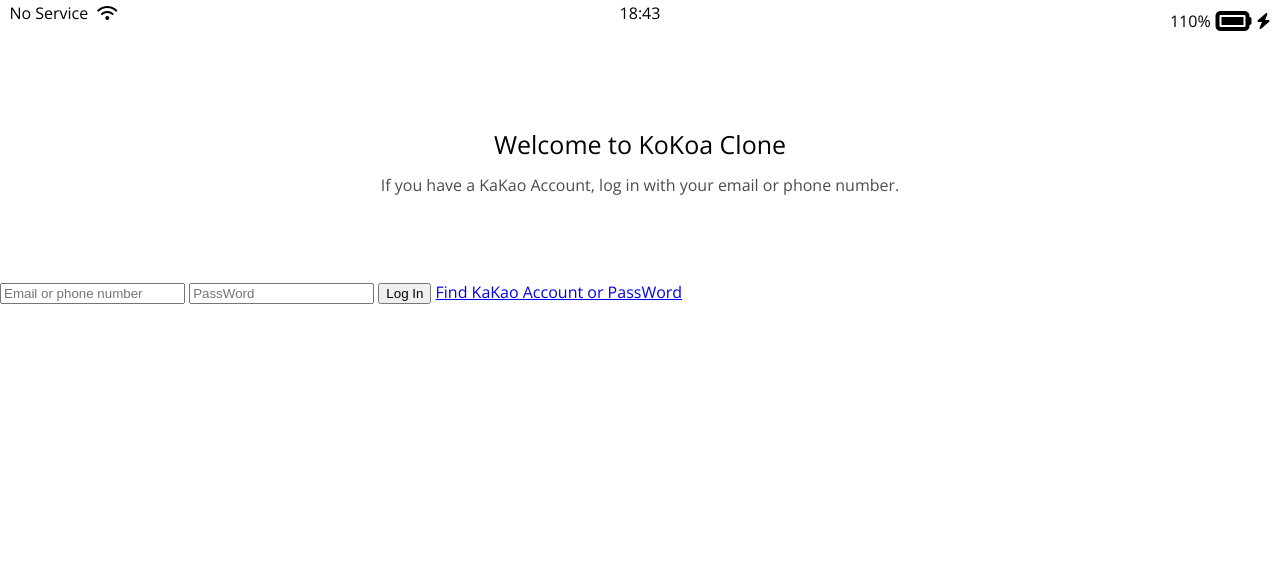
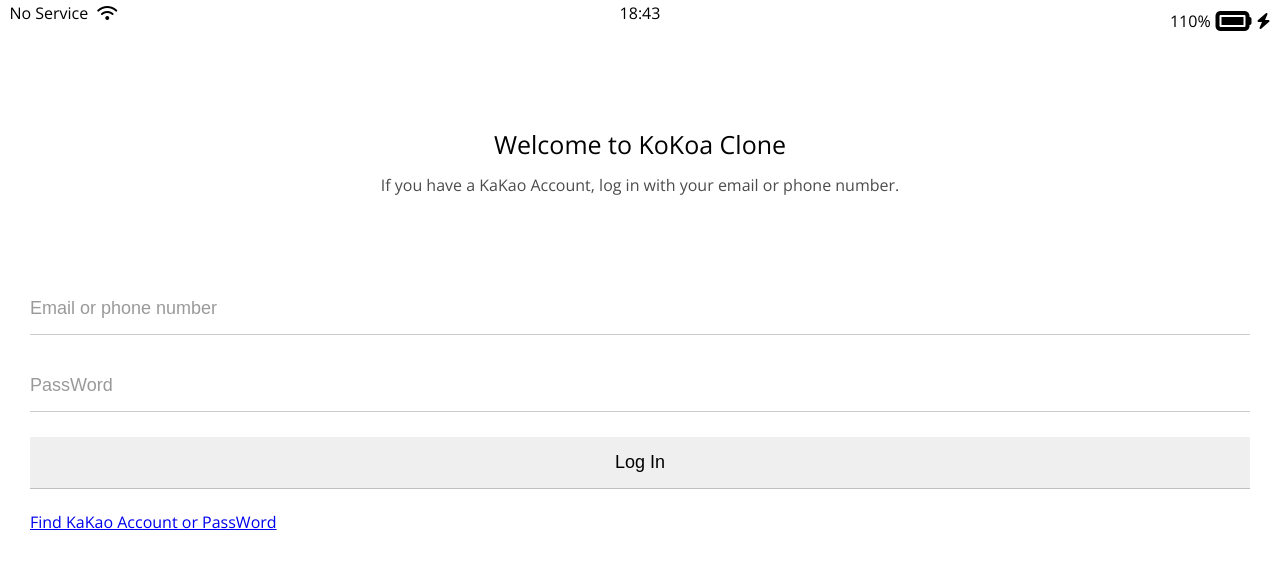
Before and after one commit to Park-min-hyoung/cocoaTalk, a plain HTML site: page index.html in a window 1280 px wide. Drawn offline with nearby package versions, Linux system fonts and the light colour scheme.

Commit message:
index 페이지 css 작업중: Log In Form Part 1

```diff
--- a/css/reset.css
+++ b/css/reset.css
@@ -127,3 +127,7 @@ table {
   border-collapse: collapse;
   border-spacing: 0;
 }
+
+input:focus {
+  outline: none;
+}
--- a/css/styles.css
+++ b/css/styles.css
@@ -1,5 +1,6 @@
 @import url("https://fonts.googleapis.com/css2?family=Open+Sans:wght@400;600&display=swap");
 @import "reset.css";
+@import "variables.css";
 @import "status-bar.css";
 
 body {
@@ -23,3 +24,26 @@ body {
   width: 60%;
   opacity: 0.7;
 }
+
+#login-form {
+  display: flex;
+  flex-direction: column;
+  margin: 0 30px;
+}
+
+#login-form input {
+  border: none;
+  padding: 15px 0;
+  font-size: 18px;
+  border-bottom: 1px solid rgba(0, 0, 0, 0.2);
+  margin-bottom: 25px;
+  transition: border-color 0.3s ease-in-out;
+}
+
+#login-form input::placeholder {
+  color: rgba(0, 0, 0, 0.4);
+}
+
+#login-form input:focus {
+  border-color: var(--yellow);
+}
--- /dev/null
+++ b/css/variables.css
@@ -0,0 +1,3 @@
+:root {
+  --yellow: #fae100;
+}
```
